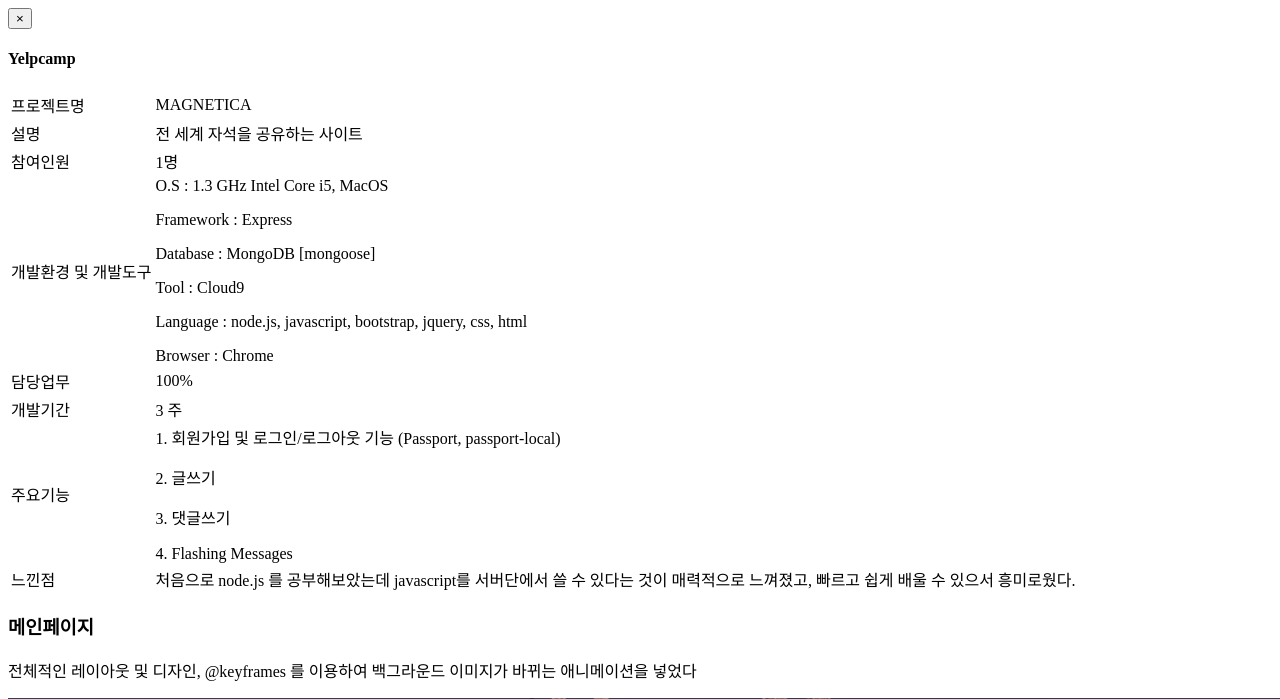
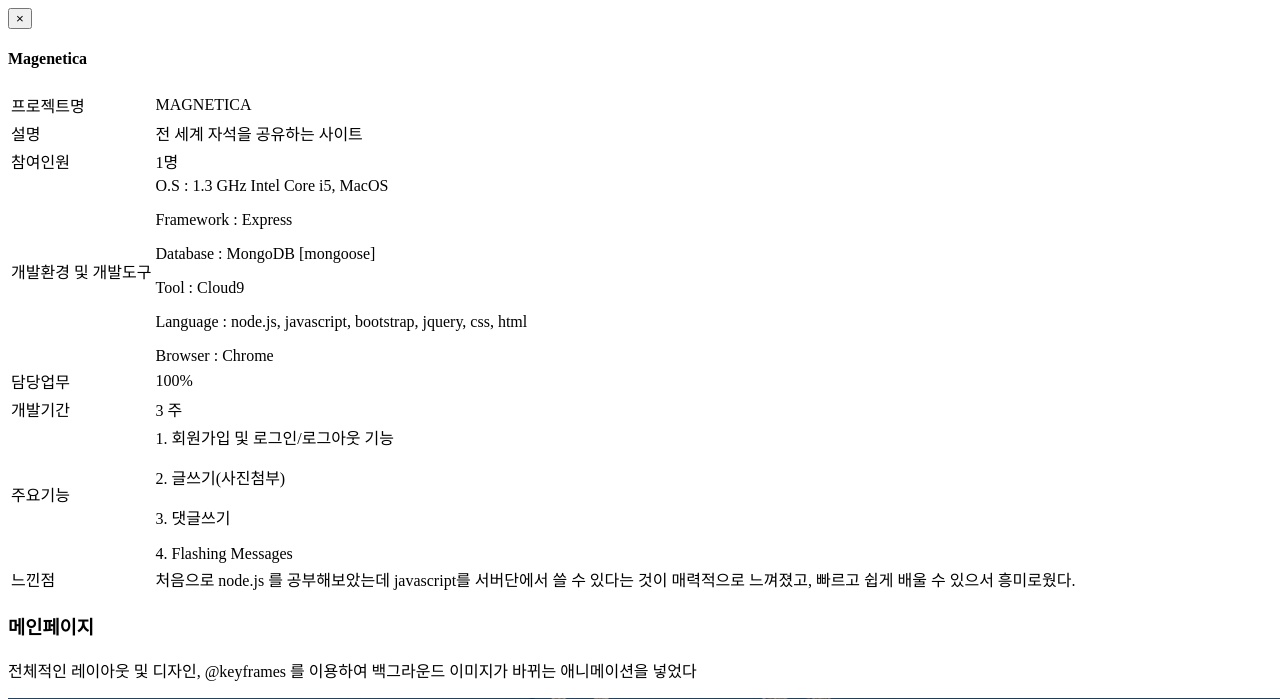
Before and after one commit to paige0701/onlineportfolio, a Django app: template portfolio/templates/modals/modal3.html in a window 1280 px wide; the page is wider, and only the part inside the window is pictured. Shown: the top 699 px of that part. Run offline with Django 3.2, Linux system fonts and the light colour scheme; the template is opened without the code that fills it, so the values that code supplies are empty.

Commit message:
updated modal3

```diff
--- a/mysite/settings.py
+++ b/mysite/settings.py
@@ -108,8 +108,7 @@ AUTH_PASSWORD_VALIDATORS = [
 
 LANGUAGE_CODE = 'en-us'
 
-TIME_ZONE = 'UTC'
-
+TIME_ZONE = 'US/Pacific'
 USE_I18N = True
 
 USE_L10N = True
--- a/portfolio/templates/modals/modal3.html
+++ b/portfolio/templates/modals/modal3.html
@@ -7,7 +7,7 @@
         <div class="modal-content">
             <div class="modal-header">
                 <button type="button" class="close" data-dismiss="modal">×</button>
-                <h4>Yelpcamp</h4>
+                <h4>Magenetica</h4>
             </div>
             <div class="modal-body">
                 <div>
@@ -48,8 +48,8 @@
                             <td>
                                 {% blocktrans %}
 
-                                    <p>1. 회원가입 및 로그인/로그아웃 기능 (Passport, passport-local)</p>
-                                    <p>2. 글쓰기</p>
+                                    <p>1. 회원가입 및 로그인/로그아웃 기능</p>
+                                    <p>2. 글쓰기(사진첨부)</p>
                                     <p>3. 댓글쓰기</p>
                                     <p>4. Flashing Messages</p>
 
@@ -102,10 +102,18 @@
                 </div>
                 <div class="thumbnail">
                     <div class="caption-full well">
-                        <h3><strong>{% trans '댓글 기능' %}</strong></h3>
-                        <p>{% trans '댓글을 달 수 있고 authorisation 을 줘서 권한이 있는 사람만 댓글을 지우고 에딧할 수 있게 한다.' %}</p>
+                        <h3><strong>{% trans '글쓰기 및 사진 첨부' %}</strong></h3>
+                        <p>{% trans 'multipart/form-data form 을 이용한 글쓰기 및 사진 첨부 기능. Multer, fs module 사용' %}</p>
                     </div>
-                    <img class='image-responsive modal-photo' src='/media/node/comment.png' >
+                    <img class='image-responsive modal-photo' src='/media/node/attach.png' >
+                </div>
+
+                <div class="thumbnail">
+                    <div class="caption-full well">
+                        <h3><strong>{% trans '글 삭제 및 편집, 댓글 삭제 및 편집' %}</strong></h3>
+                        <p>{% trans 'Authorisation을 통한 삭제 및 편집' %}</p>
+                    </div>
+                    <img class='image-responsive modal-photo' src='/media/node/show.png' >
                 </div>
 
 
```
Also changed, not shown: requirements.txt (added, +25 -0 lines), locale/en/LC_MESSAGES/django.po, media/node/attach.png (added), media/node/comment.png (deleted), media/node/flashing.png (added), media/node/index.png (added), media/node/login.png, media/node/main.png (deleted), media/node/show.png (added), 2 other files.
